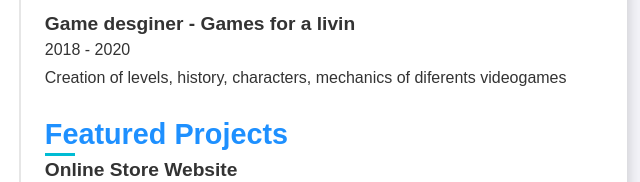
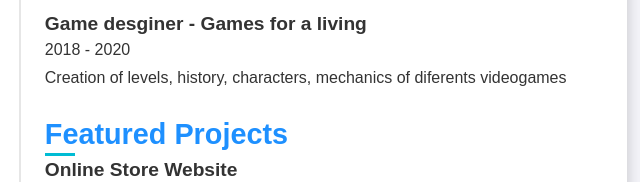
Before and after one commit to DeividMarthin1/Hypermedia-Project-Part-1, a plain HTML site: page index.html in a window 1280 px wide. Shown: the part 513-695 px from the top of the page, 463-1103 px from the left. Drawn offline with Linux system fonts and the light colour scheme.

Commit message:
Update index.html

```diff
--- a/index.html
+++ b/index.html
@@ -58,7 +58,7 @@
                         <p>Development of interactive websites and applications for clients in various sectors, with a focus on performance optimization and accessibility.</p>
                     </div>
                     <div class="item">
-                        <h4>Game desginer - Games for a livin</h4>
+                        <h4>Game desginer - Games for a living</h4>
                         <p>2018 - 2020</p>
                         <p>Creation of levels, history, characters, mechanics of diferents videogames</p>
                     </div>
```
